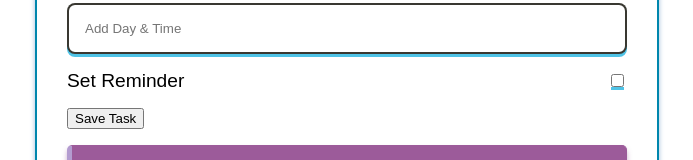
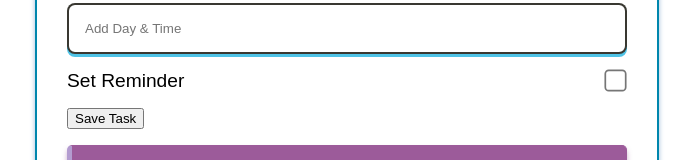
Before and after one commit to elenamarinaki/task-tracker, a React (Create React App) app: page / in a window 1280 px wide. Shown: the part 293-453 px from the top of the page, without its empty margins (293-986 px from the left). Built offline with nearby package versions, Linux system fonts and the light colour scheme; a web font is replaced by a local one.

Commit message:
checkbox css

```diff
--- a/src/components/AddTask.styles.css
+++ b/src/components/AddTask.styles.css
@@ -10,8 +10,7 @@
 }
 
 #add-task,
-#day-time,
-#reminder {
+#day-time {
   padding: 1rem;
   margin-bottom: 1rem;
 
@@ -24,13 +23,17 @@
 #add-task:hover,
 #add-task:focus,
 #day-time:hover,
-#day-time:focus,
-#reminder:hover,
-#reminder:focus {
+#day-time:focus {
   outline: 1px solid rgba(5, 170, 220, 0.3);
   box-shadow: 1px 3px 0px 1px rgba(5, 170, 220, 0.7);
 
   transform: translateY(-3%) translateX(-0.3%);
+}
+
+#reminder {
+  padding: 1rem;
+  margin-right: 0.3rem;
+  transform: scale(1.7);
 }
 
 .input-check {
```
